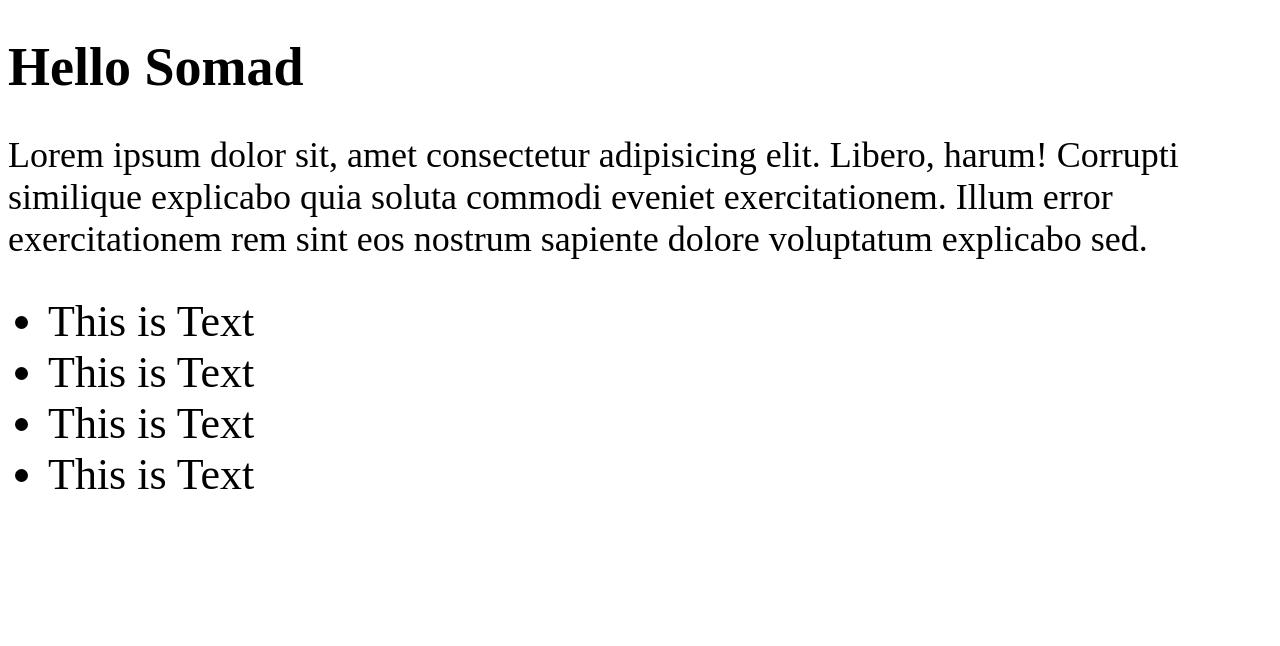
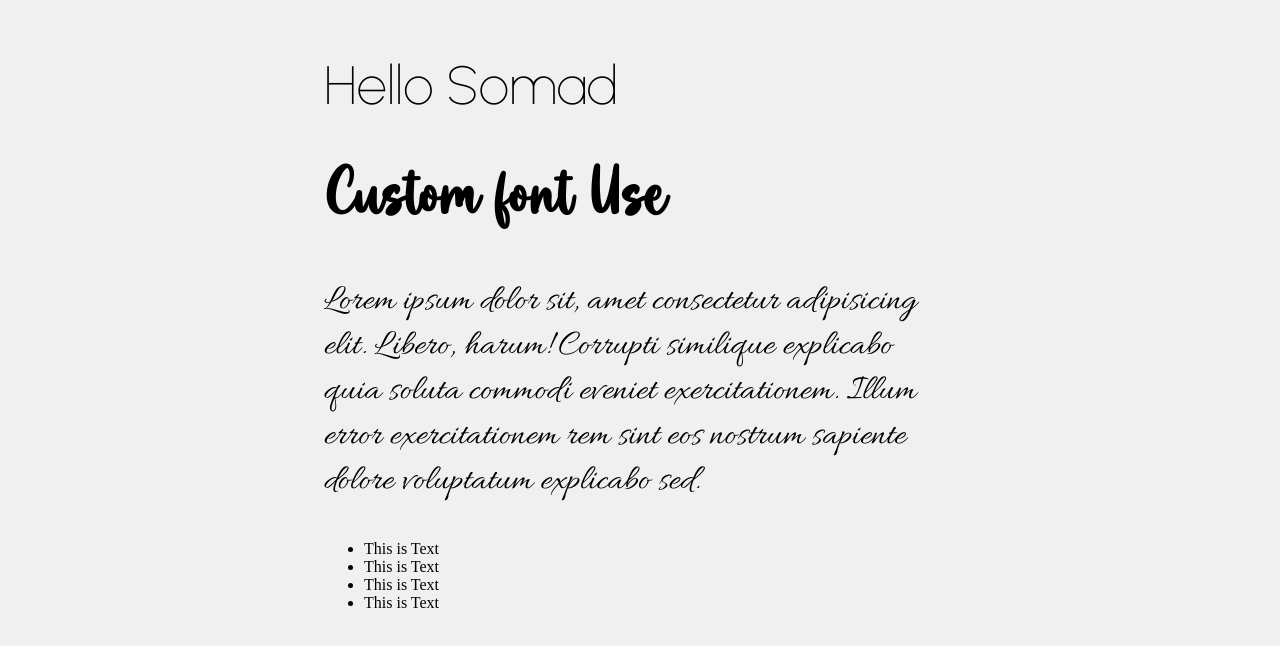
Before and after one commit to mdsomad/Web-Development, a plain HTML site: page index.html in a window 1280 px wide. Drawn offline with Linux system fonts and the light colour scheme.

Commit message:
font complete

```diff
--- a/index.css
+++ b/index.css
@@ -1,65 +1,36 @@
-/* ? for Pixels */
-/* h1 {
-  font-size: 54px;
-  color: teal;
-}
-p {
-  font-size: 36px;
-}
-li {
-  font-size: 44px;
-} */
+@import url('https://fonts.googleapis.com/css2?family=Allura&family=Caveat&family=Urbanist:ital,wght@0,100;0,500;0,900;1,200&display=swap');
 
-/* ? for Percentages 100% = 16px */
-/** (100 ÷ 16 ) Answar --> 6.25% */
-/** 1px = 6.25% */
-/** 54 x 6.25 Answar --> 337.5% */
-
-/*
-h1 {
-  font-size: 337.5%;
-  color: teal;
-}
-p {
-  font-size: 225%;
-}
-li {
-  font-size: 275%;
-} */
-
-/* ? for 1 em = 16px */
-/** (54 ÷ 16 ) Answar --> 3.375em */
-/* h1 {
-  font-size: 3.375em;
-}
-p {
-  font-size: 2.25em;
-}
-li {
-  font-size: 2.75em;
-} */
-
-/* ? for 1 rem */
-/** we need 1rem = 10px, it makes our life easy */
-
-/** 16px = 100% */
-/** 1px = 6.25% */
-/** 10px = 62.5% */
-
-html{
-  font-size: 62.5%;
+@font-face {        /** <--  Yah Hai custom font add Karne Ka Tarika */
+  font-family:"somadFont" ;
+  src: url("./font/Overthink.ttf");
 }
 
-/** 1rem = 10px; */
+body{
+  background-color: hsl(0, 0%, 94%);
+  display: grid;
+  place-items:center;
+}
+
+.hero-section{
+  width: 50%;
+}
 
 h1{
-  font-size: 5.4rem;
+  font-family: 'Urbanist', sans-serif;
+  font-size: 54px;
+  font-weight: 300;
+  /* font-style: italic; */
+}
+h2{
+  font-family: 'somadFont';
+  font-size: 54px;
+  font-weight: 900;
+  /* font-style: italic; */
 }
 
+
 p{
-  font-size: 3.6rem;
+  font-family: 'Allura', sans-serif;
+  font-size: 36px;
+  font-weight: 300;
 }
-
-li{
-  font-size: 4.4rem;
-}
--- a/index.html
+++ b/index.html
@@ -8,7 +8,11 @@
     <!-- <link type="module" href="script.js"> -->
   </head>
   <body>
+    <section class="hero-section">
+
+
     <h1>Hello Somad</h1>
+    <h2>Custom font Use</h2>
     <p>
       Lorem ipsum dolor sit, amet consectetur adipisicing elit. Libero, harum!
       Corrupti similique explicabo quia soluta commodi eveniet exercitationem.
@@ -23,5 +27,6 @@
         <li>This is Text</li>
       </ul>
     </div>
+  </section>
   </body>
 </html>
```
Also changed, not shown: font/Overthink.ttf (added).
